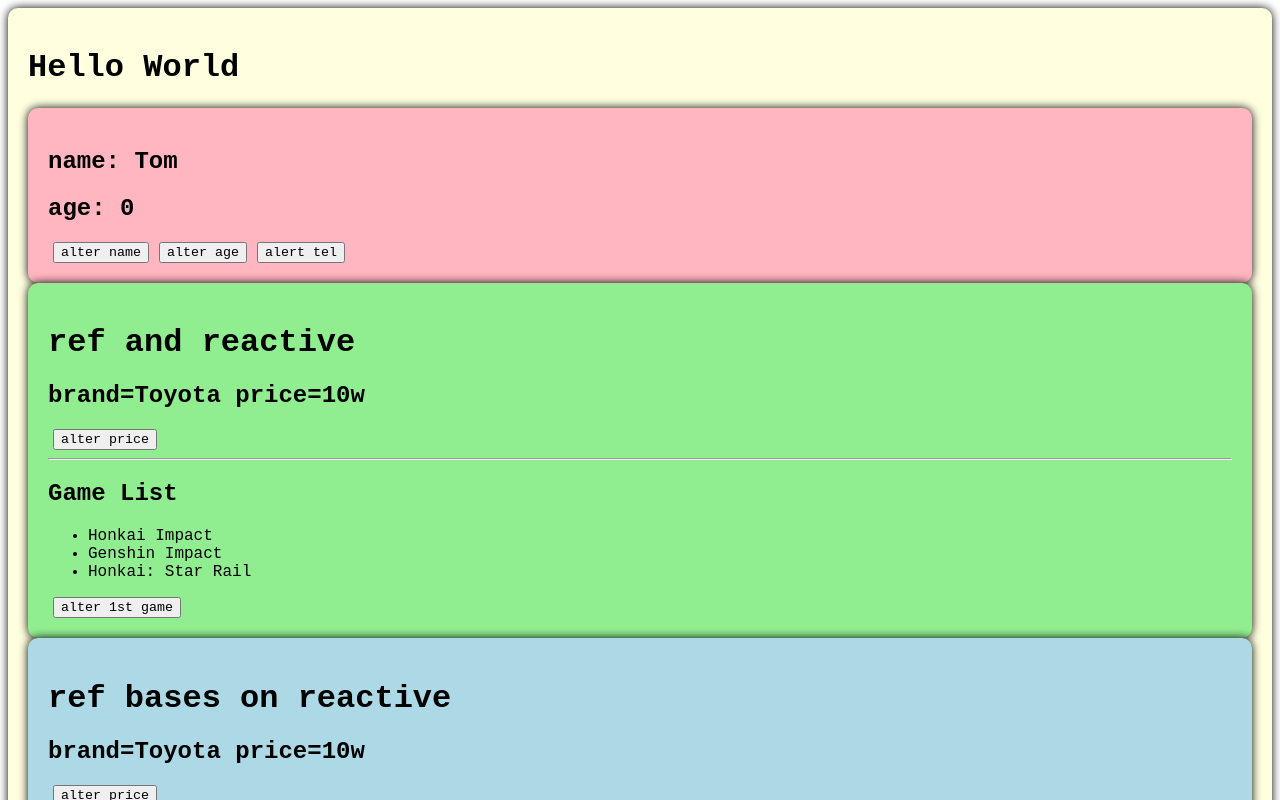
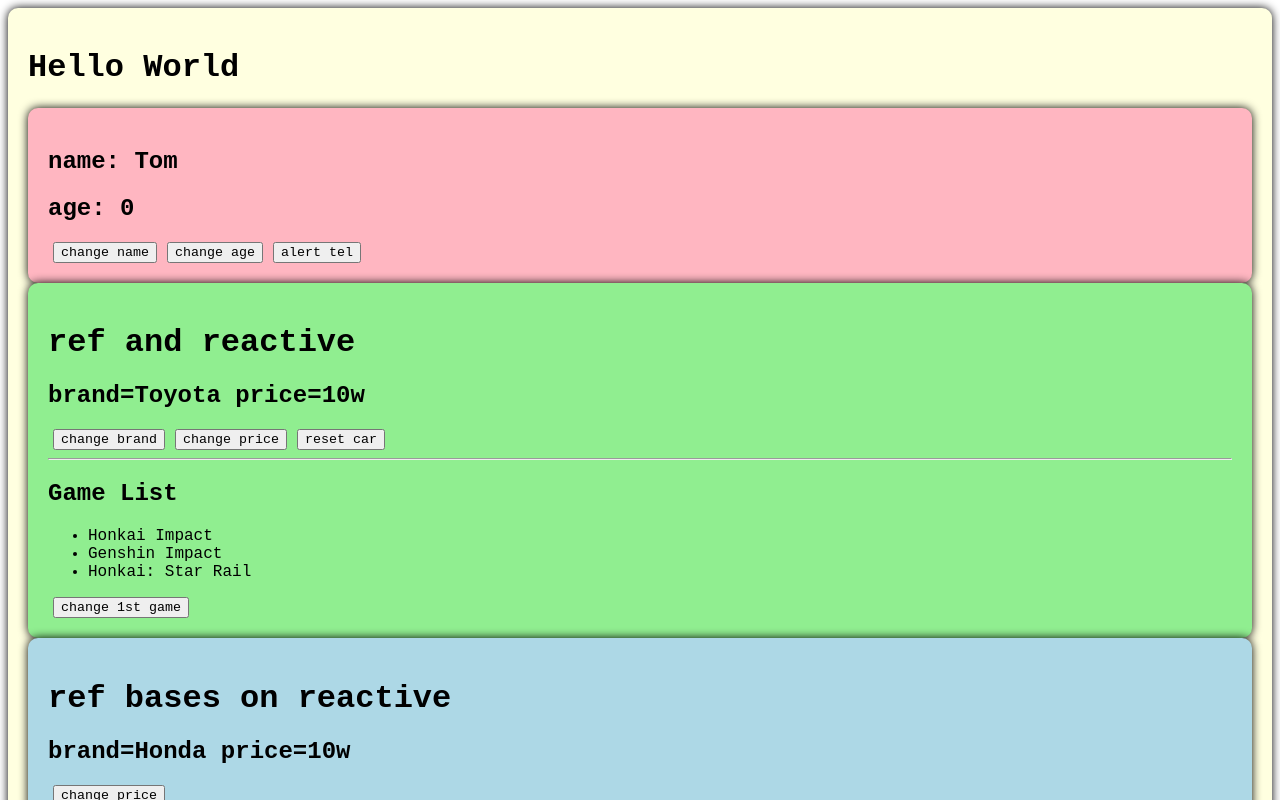
Before and after one commit to 161043261/front-end, a Vue app in the folder vue-demo/: page / in a window 1280 px wide. Shown: the top 800 px of the page. Built offline with nearby package versions, Linux system fonts and the light colour scheme.

Commit message:
vue3 composition API

```diff
--- a/vue-demo/index.html
+++ b/vue-demo/index.html
@@ -2,15 +2,15 @@
 <html lang="en">
 
 <head>
-  <meta charset="UTF-8">
-  <link rel="icon" href="/favicon.ico">
-  <meta name="viewport" content="width=device-width, initial-scale=1.0">
-  <title>Vite App</title>
+    <meta charset="UTF-8">
+    <link href="/favicon.ico" rel="icon">
+    <meta content="width=device-width, initial-scale=1.0" name="viewport">
+    <title>Vite App</title>
 </head>
 
 <body>
-  <div id="app"></div>
-  <script type="module" src="/src/main.ts"></script>
+<div id="app"></div>
+<script src="/src/main.ts" type="module"></script>
 </body>
 
 </html>
--- a/vue-demo/src/components/Car.vue
+++ b/vue-demo/src/components/Car.vue
@@ -5,33 +5,44 @@ export default {
 </script>
 
 <script lang="ts" setup>
-import { reactive } from "vue";
+import {reactive} from "vue";
 
 // let car = {brand: "Toyota", price: 10};
-let car = reactive<{ brand: string, price: number }>({ brand: "Toyota", price: 10 });
+let car = reactive<{ brand: string, price: number }>({brand: "Toyota", price: 10});
 
 // primaryValue => ref(primaryValue) => RefImpl { value: primaryValue }
 // object       => ref(object)       => RefImpl { value: Proxy(Object) object }
 // object       => reactive(object)  => Proxy(Object) object
 
-function altPrice() {
-  car.price = Math.floor(Math.random() * 10);
-  console.log(car);
+function changeBrand() {
+  const brands = ["Honda", "Mazda", "Toyota"];
+  car.brand = brands[Math.floor(Math.random() * 3)];
 }
 
-function altFirstGame() {
+function changePrice() {
+  car.price = Math.floor(Math.random() * 10 + 1);
+}
+
+function resetCar() {
+  // car = { brand: "Honda", price: 10 }; // false, car is NOT reactive now.
+  Object.assign(car, {brand: "Honda", price: 10}); // true, car is reactive.
+}
+
+function changeFirstGame() {
   games[0].name = (games[0].name == "Honkai Impact") ? "Zenless Zone Zero" : "Honkai Impact";
 }
 
 let games = reactive<{ id: number, name: string }[]>(
-  [{ id: 1, name: 'Honkai Impact' }, { id: 2, name: 'Genshin Impact' }, { id: 3, name: 'Honkai: Star Rail' }]);
+    [{id: 1, name: 'Honkai Impact'}, {id: 2, name: 'Genshin Impact'}, {id: 3, name: 'Honkai: Star Rail'}]);
 </script>
 
 <template>
   <div class="car">
     <h1>ref and reactive</h1>
     <h2>brand={{ car.brand }} price={{ car.price }}w</h2>
-    <button @click="altPrice">alter price</button>
+    <button @click="changeBrand">change brand</button>
+    <button @click="changePrice">change price</button>
+    <button @click="resetCar">reset car</button>
     <hr> <!-- horizontal row -->
     <h2>Game List</h2>
     <ul> <!-- unordered list -->
@@ -39,7 +50,7 @@ let games = reactive<{ id: number, name: string }[]>(
            for key, game := range games { ... } -->
       <li v-for="game in games" v-bind:key="game.id">{{ game.name }}</li> <!-- list item -->
     </ul>
-    <button @click="altFirstGame">alter 1st game</button>
+    <button @click="changeFirstGame">change 1st game</button>
   </div>
 </template>
 
--- a/vue-demo/src/components/Game.vue
+++ b/vue-demo/src/components/Game.vue
@@ -4,30 +4,30 @@ export default {
 }
 </script>
 
-<script setup lang="ts">
-import { ref } from "vue";
+<script lang="ts" setup>
+import {ref} from "vue";
 
 // let car = {brand: "Toyota", price: 10};
-let car = ref<{ brand: string, price: number }>({ brand: "Toyota", price: 10 });
+let car = ref<{ brand: string, price: number }>({brand: "Honda", price: 10});
 
 // PrimaryType -> ref() -> RefImpl {}
 // Object -> reactive() -> Proxy(...) {}
 
-function altPrice() {
-  car.value.price = Math.floor(Math.random() * 10);
+function changePrice() {
+  car.value.price = Math.floor(Math.random() * 10 + 1);
   console.log(car);
 }
 
-function altFirstGame() {
+function changeFirstGame() {
   games.value[0].name = (games.value[0].name == "Honkai Impact") ? "Zenless Zone Zero" : "Honkai Impact";
 }
 
 let games = ref<{ id: number, name: string }[]>(
-  [{ id: 1, name: 'Honkai Impact' }, { id: 2, name: 'Genshin Impact' }, { id: 3, name: 'Honkai: Star Rail' }]);
+    [{id: 1, name: 'Honkai Impact'}, {id: 2, name: 'Genshin Impact'}, {id: 3, name: 'Honkai: Star Rail'}]);
 
 let sum = ref(0);
 
-function alterSum() {
+function changeSum() {
   (sum.value)++;
 }
 </script>
@@ -36,7 +36,7 @@ function alterSum() {
   <div class="game">
     <h1>ref bases on reactive</h1>
     <h2>brand={{ car.brand }} price={{ car.price }}w</h2>
-    <button @click="altPrice">alter price</button>
+    <button @click="changePrice">change price</button>
     <hr> <!-- horizontal row -->
     <h2>Game List</h2>
     <ul> <!-- unordered list -->
@@ -45,11 +45,11 @@ function alterSum() {
            for key, game := range games { ... } -->
       <li v-for="game in games" v-bind:key="game.id">{{ game.name }}</li> <!-- list item -->
     </ul>
-    <button @click="altFirstGame">alter 1st game</button>
+    <button @click="changeFirstGame">change 1st game</button>
     <hr>
     <h2>sum = {{ sum }}</h2>
-    <button @click="{ { ++sum; } }">++sum</button>
-    <button @click="alterSum">sum++</button>
+    <button @click="++sum">++sum</button>
+    <button @click="changeSum">sum++</button>
   </div>
 </template>
 
--- a/vue-demo/src/components/Person.vue
+++ b/vue-demo/src/components/Person.vue
@@ -4,16 +4,15 @@ export default {
   beforeCreate() {
     console.log("before create");
   },
-  // setup() {
-  //     ...
-  //     return { username, age, altName, altAge, showTel };
+  // setup() { ...
+  //     return { username, age, changeName, changeAge, showTel };
   //     // return () => { "Hello World"; }
   // }
 }
 </script>
 
 <script lang="ts" setup>// setup sugar
-import { type Ref, ref, type UnwrapRef } from 'vue';
+import {type Ref, ref, type UnwrapRef} from 'vue';
 
 console.log("setup");
 // console.log(this); // undefined
@@ -26,13 +25,13 @@ let age: Ref<UnwrapRef<number>> = ref(0);
 let tel: string = '911';
 
 // functions
-function altName() {
+function changeName() {
   // username = new Date().toString();
   username.value = username.value == 'Tom' ? 'Jerry' : 'Tom';
   console.log("username =", username);
 }
 
-function altAge() {
+function changeAge() {
   // age++;
   (age.value)++;
   console.log("age =", age);
@@ -47,8 +46,8 @@ function showTel() {
   <div class="person">
     <h2>name: {{ username }}</h2>
     <h2>age: {{ age }}</h2>
-    <button @click="altName">alter name</button>
-    <button @click="altAge">alter age</button>
+    <button @click="changeName">change name</button>
+    <button @click="changeAge">change age</button>
     <button @click="showTel">alert tel</button>
   </div>
 </template>
--- a/vue-demo/src/main.ts
+++ b/vue-demo/src/main.ts
@@ -1,3 +1,3 @@
-import { createApp } from 'vue';
+import {createApp} from 'vue';
 import App from './App.vue'; // import component
 createApp(App).mount('#app'); // mount the component to the DOM
--- a/vue-demo/tsconfig.node.json
+++ b/vue-demo/tsconfig.node.json
@@ -11,9 +11,10 @@
     "composite": true,
     "noEmit": true,
     "tsBuildInfoFile": "./node_modules/.tmp/tsconfig.node.tsbuildinfo",
-
     "module": "ESNext",
     "moduleResolution": "Bundler",
-    "types": ["node"]
+    "types": [
+      "node"
+    ]
   }
 }
--- a/vue-demo/vite.config.ts
+++ b/vue-demo/vite.config.ts
@@ -1,6 +1,6 @@
-import { fileURLToPath, URL } from 'node:url'
+import {fileURLToPath, URL} from 'node:url'
 
-import { defineConfig } from 'vite'
+import {defineConfig} from 'vite'
 import vue from '@vitejs/plugin-vue'
 import vueSetupExtend from 'vite-plugin-vue-setup-extend'
 
```
Also changed, not shown: vue-demo/src/App.vue (+4 -4 lines), vue-demo/tsconfig.app.json (+11 -4 lines), 1 other file (tests, documents, lock files or other folders). Lines whose indentation alone changed are shown as unchanged.
